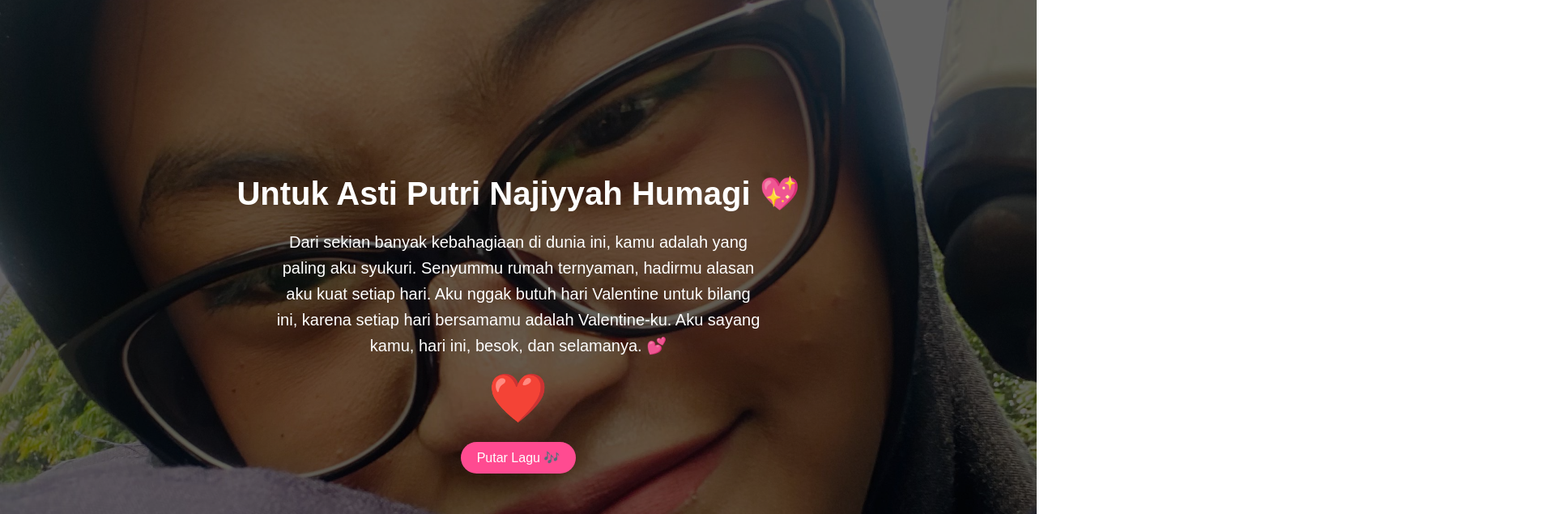
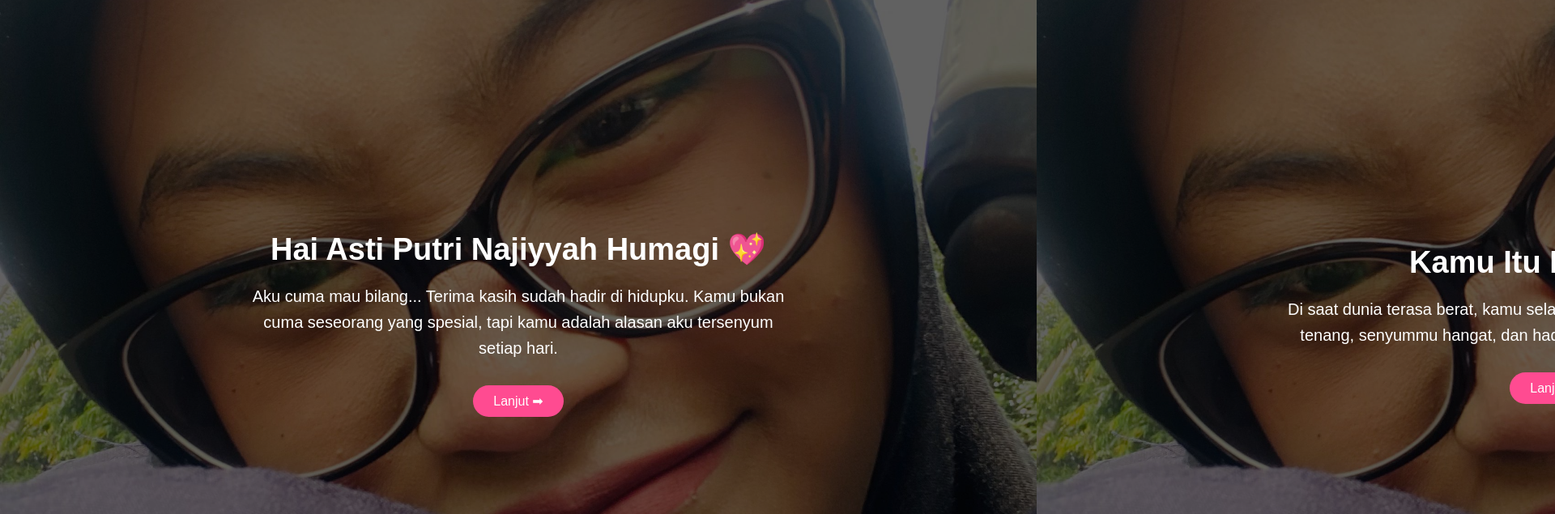
Before and after one commit to uubai3032-gif/happy-valentine-asti, a plain HTML site: page index.html in a window 1280 px wide. Shown: the top 635 px of the page at 81% size, 1920 px wide, since content can reach past the window. Drawn offline with Linux system fonts and the light colour scheme.

Commit message:
Add files via upload

```diff
--- a/index.html
+++ b/index.html
@@ -15,45 +15,67 @@
 }
 
 body{
+    overflow:hidden;
+    color:white;
+}
+
+.slide{
     height:100vh;
+    width:100%;
+    position:absolute;
+    top:0;
+    left:0;
     display:flex;
     justify-content:center;
     align-items:center;
     text-align:center;
-    color:white;
-    overflow:hidden;
+    background:url("background.jpg") no-repeat center center/cover;
+    transition:1s;
 }
 
-.background{
-    position:fixed;
+.overlay{
+    position:absolute;
+    width:100%;
+    height:100%;
+    background:rgba(0,0,0,0.6);
     top:0;
     left:0;
-    width:100%;
-    height:100%;
-    background:url("background.jpg") no-repeat center center/cover;
-    filter: brightness(40%);
-    z-index:-1;
 }
 
-.container{
+.content{
+    position:relative;
+    max-width:700px;
     padding:20px;
-    animation: fadeIn 3s ease-in-out;
+    z-index:2;
 }
 
 h1{
-    font-size:40px;
+    font-size:38px;
     margin-bottom:20px;
 }
 
 p{
     font-size:20px;
-    max-width:600px;
-    margin:auto;
     line-height:1.6;
 }
 
+button{
+    margin-top:30px;
+    padding:10px 25px;
+    border:none;
+    border-radius:25px;
+    background:#ff4b91;
+    color:white;
+    font-size:16px;
+    cursor:pointer;
+}
+
+button:hover{
+    background:#ff1f75;
+}
+
 .love{
-    font-size:50px;
+    font-size:45px;
     margin-top:20px;
     animation: pulse 1.5s infinite;
 }
@@ -63,49 +85,52 @@ p{
     50%{transform:scale(1.2);}
     100%{transform:scale(1);}
 }
-
-@keyframes fadeIn{
-    from{opacity:0;}
-    to{opacity:1;}
-}
-
-button{
-    margin-top:25px;
-    padding:10px 20px;
-    border:none;
-    border-radius:20px;
-    background:#ff4b91;
-    color:white;
-    font-size:16px;
-    cursor:pointer;
-}
-
-button:hover{
-    background:#ff1f75;
-}
 </style>
 </head>
 
 <body>
 
-<div class="background"></div>
+<div class="slide" id="slide1">
+    <div class="overlay"></div>
+    <div class="content">
+        <h1>Hai Asti Putri Najiyyah Humagi 💖</h1>
+        <p>
+        Aku cuma mau bilang...
+        Terima kasih sudah hadir di hidupku.
+        Kamu bukan cuma seseorang yang spesial,
+        tapi kamu adalah alasan aku tersenyum setiap hari.
+        </p>
+        <button onclick="nextSlide()">Lanjut ➡</button>
+    </div>
+</div>
 
-<div class="container">
-    <h1>Untuk Asti Putri Najiyyah Humagi 💖</h1>
+<div class="slide" id="slide2" style="left:100%;">
+    <div class="overlay"></div>
+    <div class="content">
+        <h1>Kamu Itu Rumah 🏡</h1>
+        <p>
+        Di saat dunia terasa berat,
+        kamu selalu jadi tempat ternyaman.
+        Tatapanmu tenang, senyummu hangat,
+        dan hadirmu bikin semuanya terasa cukup.
+        </p>
+        <button onclick="nextSlide()">Lanjut ➡</button>
+    </div>
+</div>
 
-    <p>
-        Dari sekian banyak kebahagiaan di dunia ini,
-        kamu adalah yang paling aku syukuri.
-        Senyummu rumah ternyaman,
-        hadirmu alasan aku kuat setiap hari.
-        Aku nggak butuh hari Valentine untuk bilang ini,
+<div class="slide" id="slide3" style="left:200%;">
+    <div class="overlay"></div>
+    <div class="content">
+        <h1>Valentine Bersamamu 💕</h1>
+        <p>
+        Aku nggak butuh hari khusus untuk mencintaimu,
         karena setiap hari bersamamu adalah Valentine-ku.
-        Aku sayang kamu, hari ini, besok, dan selamanya. 💕
-    </p>
-
-    <div class="love">❤️</div>
-
-    <button onclick="playMusic()">Putar Lagu 🎶</button>
+        Aku sayang kamu, hari ini, besok,
+        dan selamanya.
+        </p>
+        <div class="love">❤️</div>
+        <button onclick="playMusic()">Putar Lagu 🎶</button>
+    </div>
 </div>
 
 <audio id="music" loop>
@@ -113,9 +138,16 @@ button:hover{
 </audio>
 
 <script>
+let current = 0;
+function nextSlide(){
+    current++;
+    document.getElementById("slide1").style.left = (0 - current*100) + "%";
+    document.getElementById("slide2").style.left = (100 - current*100) + "%";
+    document.getElementById("slide3").style.left = (200 - current*100) + "%";
+}
+
 function playMusic(){
-    var music = document.getElementById("music");
-    music.play();
+    document.getElementById("music").play();
 }
 </script>
 
```
Also changed, not shown: background1.jpg (added).
